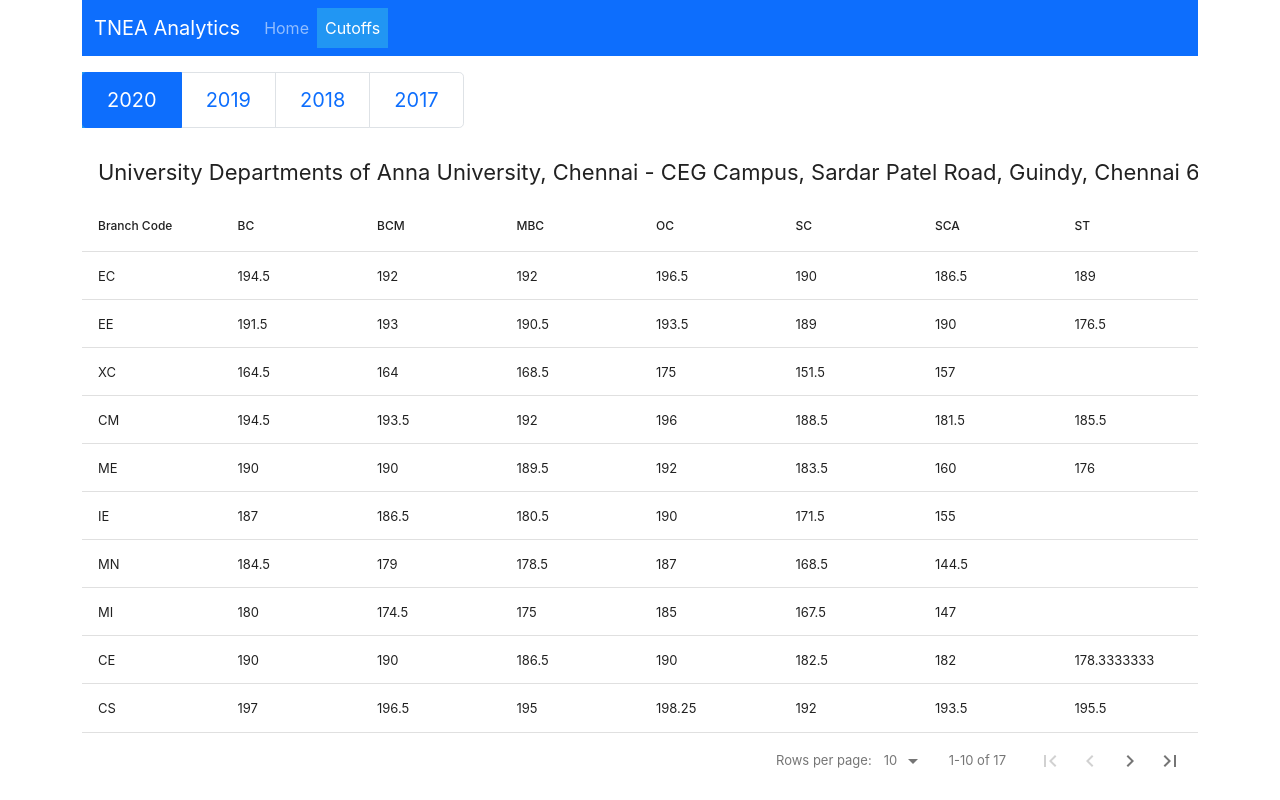
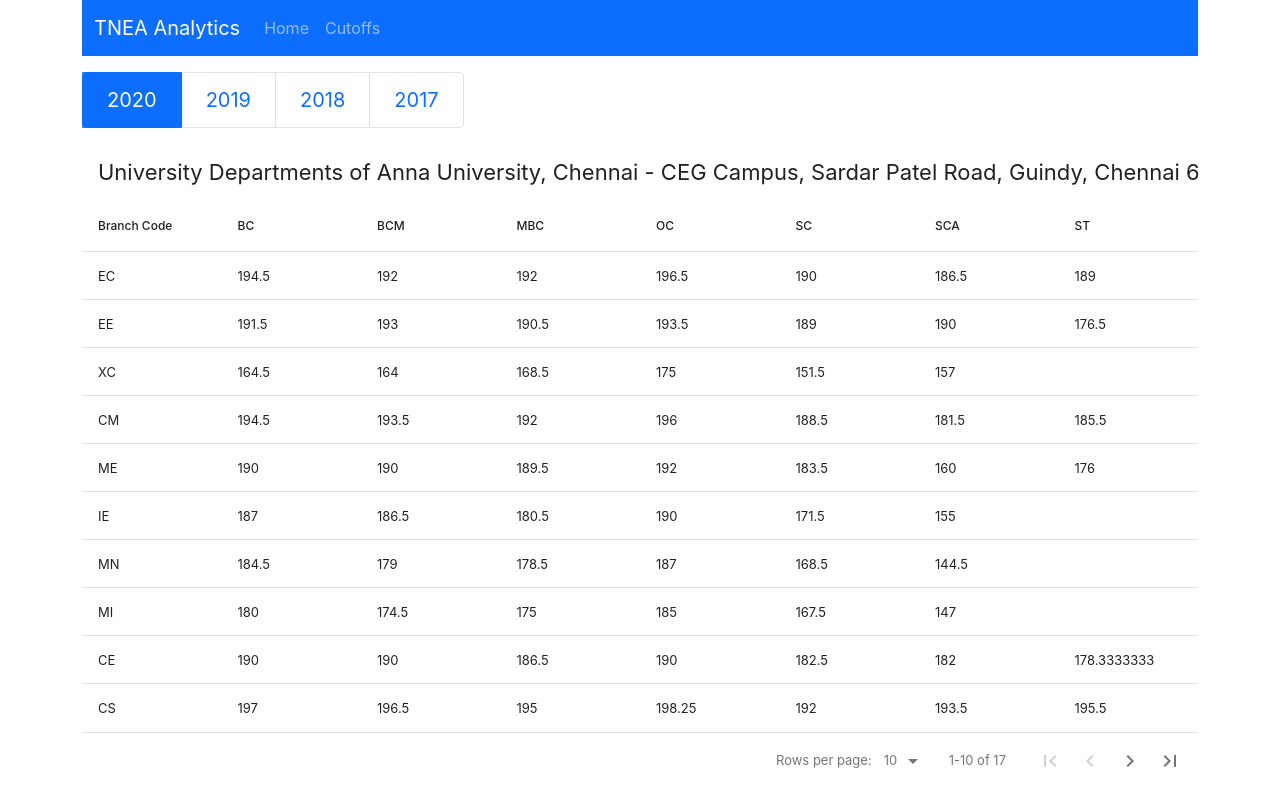
Before and after one commit to anushibin007/tnea-analytics, a React (Vite) app: page /cutoffs/coc/1 in a window 1280 px wide. Built offline with nearby package versions, Linux system fonts and the light colour scheme.

Commit message:
Search Page should be called as search

```diff
--- a/src/App.jsx
+++ b/src/App.jsx
@@ -14,7 +14,7 @@
 				<Navigation />
 				<Switch>
 					<Route path="/" exact component={Welcome} />
-					<Route path="/cutoffs" exact component={CollegeSearch} />
+					<Route path="/search" exact component={CollegeSearch} />
 					<Route path="/cutoffs/coc/:coc" exact component={Cutoffs} />
 					<Route path="/cutoffs/con/:con" exact component={Cutoffs} />
 				</Switch>
--- a/src/components/Cutoffs.jsx
+++ b/src/components/Cutoffs.jsx
@@ -2,7 +2,7 @@
 import DataTable from "react-data-table-component";
 import _ from "lodash";
 import { useParams, useLocation, useHistory } from "react-router-dom";
-import { NavLink, Pagination, Button, Row, Col } from "react-bootstrap";
+import { Pagination, Row, Col } from "react-bootstrap";
 
 const Cutoffs = () => {
 	let query = useQuery();
--- a/src/components/Navigation.jsx
+++ b/src/components/Navigation.jsx
@@ -16,7 +16,7 @@
 						<Nav.Link as={NavLink} to="/" exact>
 							Home
 						</Nav.Link>
-						<Nav.Link as={NavLink} to="/cutoffs">
+						<Nav.Link as={NavLink} to="/search">
 							Cutoffs
 						</Nav.Link>
 					</Nav>
```
